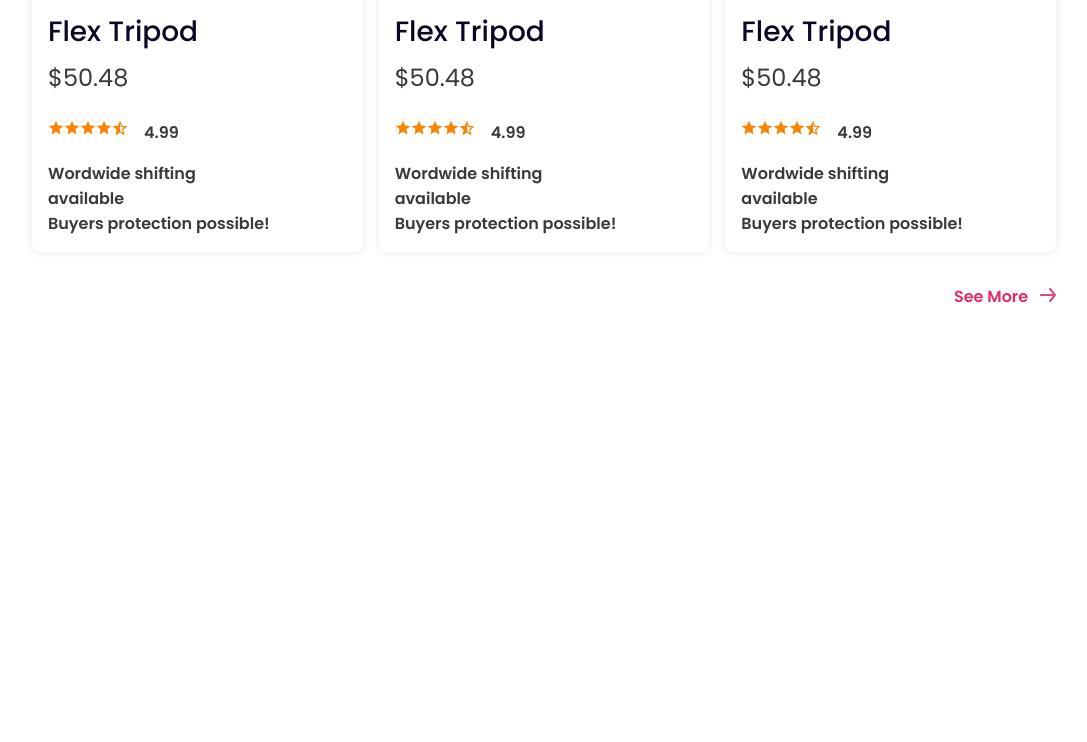
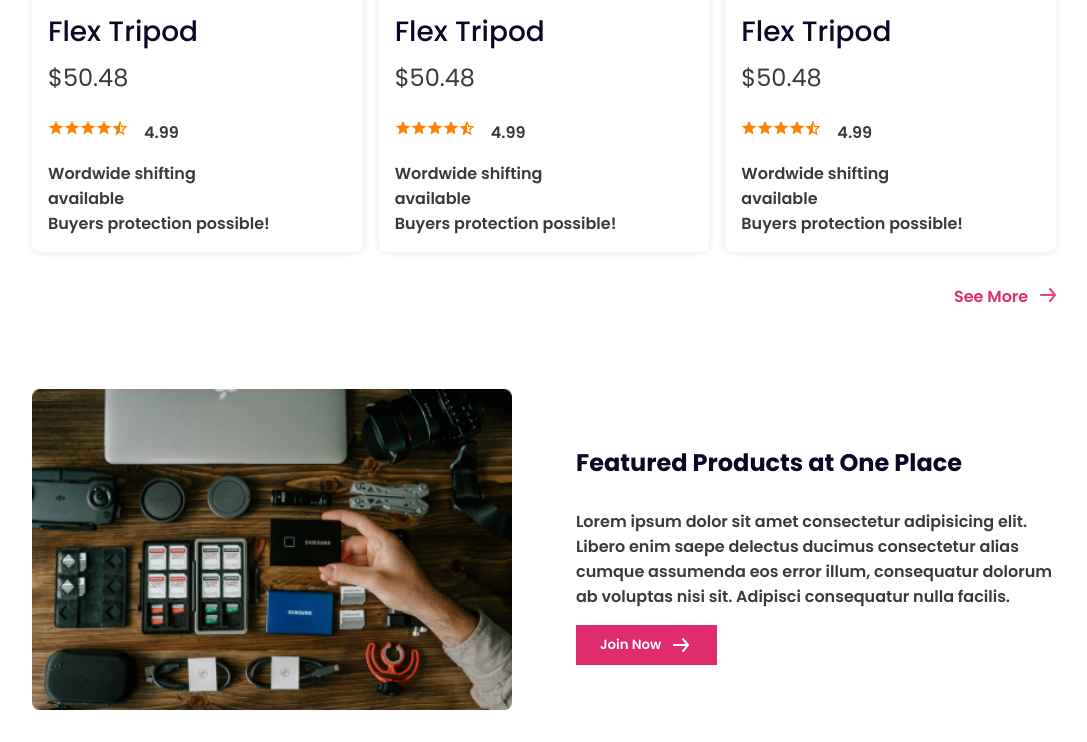
Before and after one commit to apuchandradas5568/influencer-gear-website, a plain HTML site: page index.html in a window 1280 px wide. Shown: the part 1969-2711 px from the top of the page, without its empty margins (96-1183 px from the left). Before the commit the page ends 2390 px from the top, so only its background shows below. Drawn offline with Linux system fonts and the light colour scheme.

Commit message:
featured products section added

```diff
--- a/assets/styles/style.css
+++ b/assets/styles/style.css
@@ -235,7 +235,28 @@ section.company_logos img {
 }
 
 
-
+section.featured_products{
+    display: flex;
+    justify-content: space-between;
+    align-items: center;
+    gap: 4rem;
+}
+section.featured_products img{
+    flex: 1;
+}
+section.featured_products .content{
+    flex: 1;
+}
+section.featured_products .content .sec_title{
+    color: var(--deep-blue);
+font-size: 1.5rem;
+font-weight: 700;
+line-height: 60px;
+}
+section.featured_products .content .sec_dec{}
+section.featured_products .content .main_btn{
+    border-radius: 0;
+}
 
 
 
@@ -252,7 +273,7 @@ section.company_logos img {
         margin-bottom: 2rem;
     }
 
-    .banner {
+    .banner, section.featured_products {
         flex-direction: column-reverse;
     }
 
@@ -275,6 +296,14 @@ section.company_logos img {
     .collection_section .card_container {
         grid-template-columns: repeat(2, 1fr);
     }
+    section.featured_products {
+        flex-direction: column-reverse;
+        /* align-items: center; */
+        /* justify-content: center; */
+    }
+    section.featured_products .content{
+        text-align: center;
+    }
 }
 
 /* Responsive for large Devices */
--- a/index.html
+++ b/index.html
@@ -306,10 +306,19 @@
                             Buyers protection possible!
                         </p>
                     </div>
-
-
                 </div>
                 <a href="#" class="see_more_button">See More <img src="./assets/logos/Group.svg" alt=""></a>
+            </section>
+
+            <section class="featured_products">
+                <img src="./assets/images/gear.png" alt="">
+                <div class="content">
+                    <h1 class="sec_title">Featured Products at One Place</h1>
+                    <p class="sec_dec">Lorem ipsum dolor sit amet consectetur adipisicing elit. Libero enim saepe delectus ducimus consectetur alias cumque assumenda eos error illum, consequatur dolorum ab voluptas nisi sit. Adipisci consequatur nulla facilis.</p>
+                    <button class="main_btn">
+                        Join Now <img src="./assets/logos/arrow-forward 1.svg" alt="">
+                    </button>
+                </div>
             </section>
         </div>
     </main>
```
